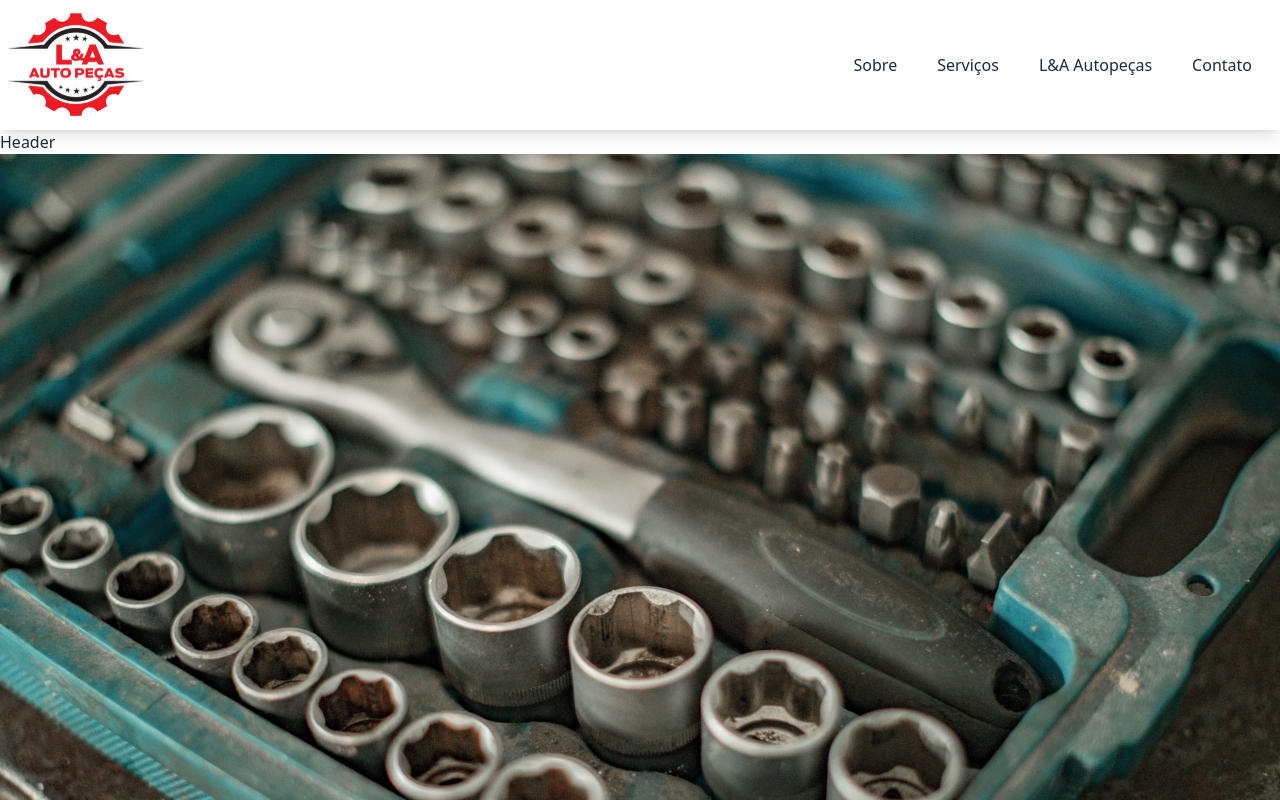
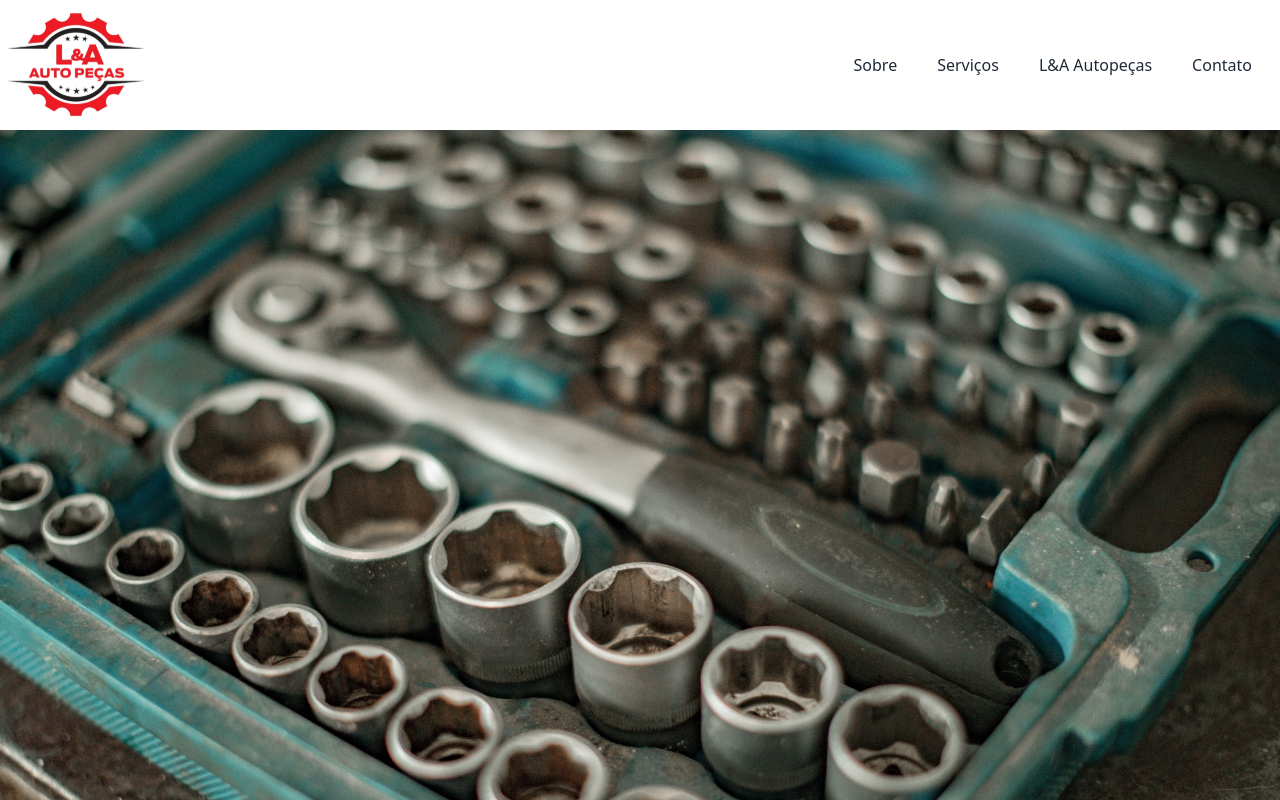
Before and after one commit to Diego-Girao/laudier-oficina, a React (Vite) app: page / in a window 1280 px wide. Shown: the top 800 px of the page. Built offline with nearby package versions, Linux system fonts and the light colour scheme.

Commit message:
Update remove header component

```diff
--- a/src/App.jsx
+++ b/src/App.jsx
@@ -1,6 +1,5 @@
 import { Outlet } from "react-router-dom"
 import Footer from "./components/Footer/Footer"
-import Header from "./components/Header/Header"
 import Hero from "./components/Hero/Hero"
 import Navbar from "./components/Navbar/Navbar"
 
@@ -8,7 +7,6 @@ function App() {
 	return (
 		<div>
 			<Navbar />
-			<Header />
 			<Hero />
 			<Outlet />
 			<Footer />
```
